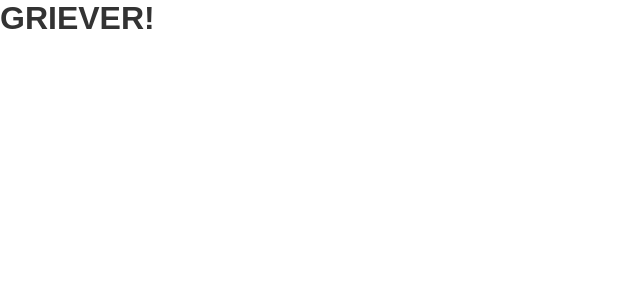
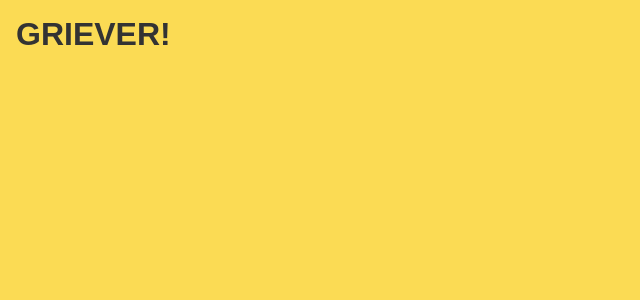
Before and after one commit to mattiacoli/Griever_webapp, a React (Vite) app: page / in a window 1280 px wide. Shown: the top 300 px of the page, without its empty margins (0-640 px from the left). Built offline with nearby package versions, Linux system fonts and the light colour scheme; a web font is replaced by a local one.

Commit message:
Add DefaultLayout component and basic styling

```diff
--- a/src/index.css
+++ b/src/index.css
@@ -17,6 +17,12 @@ img {
   --text-color: #333;
 }
 
+body {
+  background-color: var(--primary-color);
+  padding: 1rem;
+}
+
+
 h1,
 h2,
 h3 {
```
Also changed, not shown: src/layouts/DefaultLayout.jsx (+20 -0 lines).
